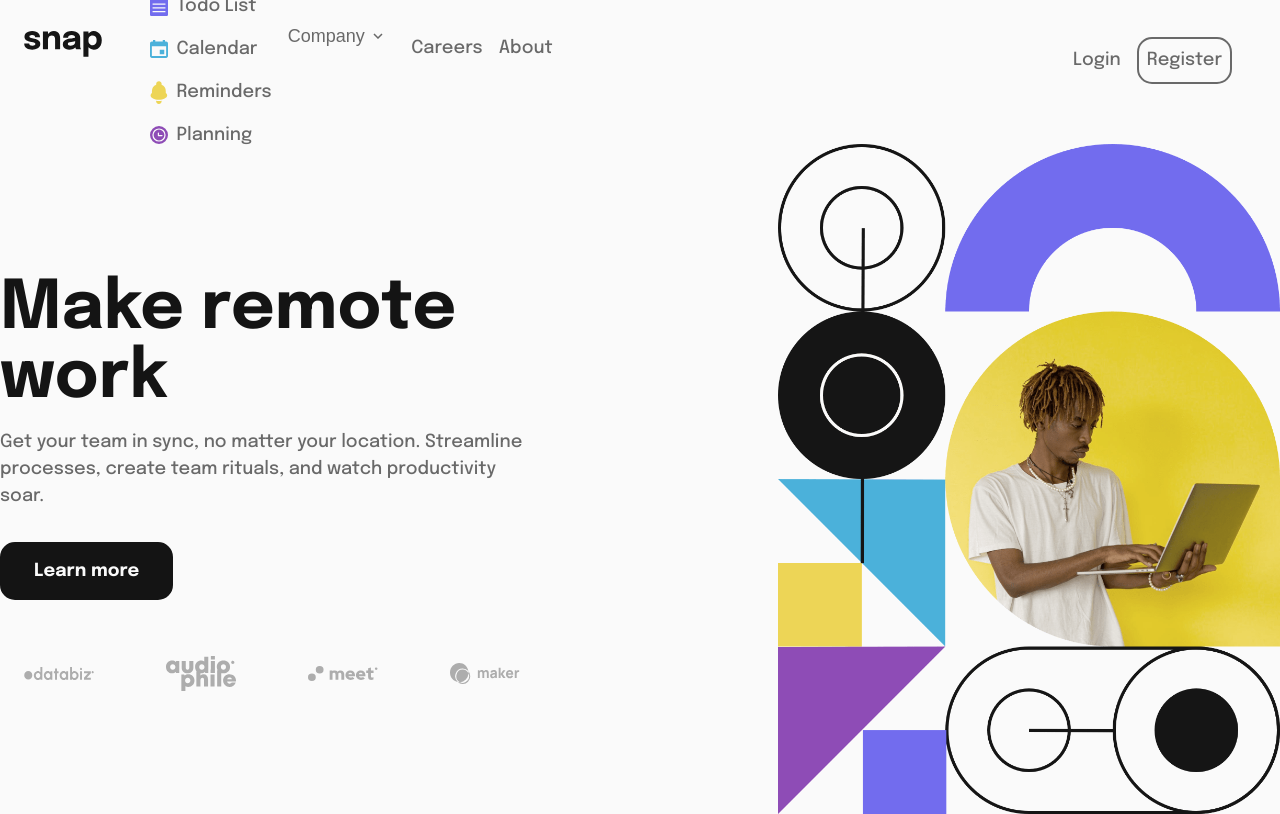
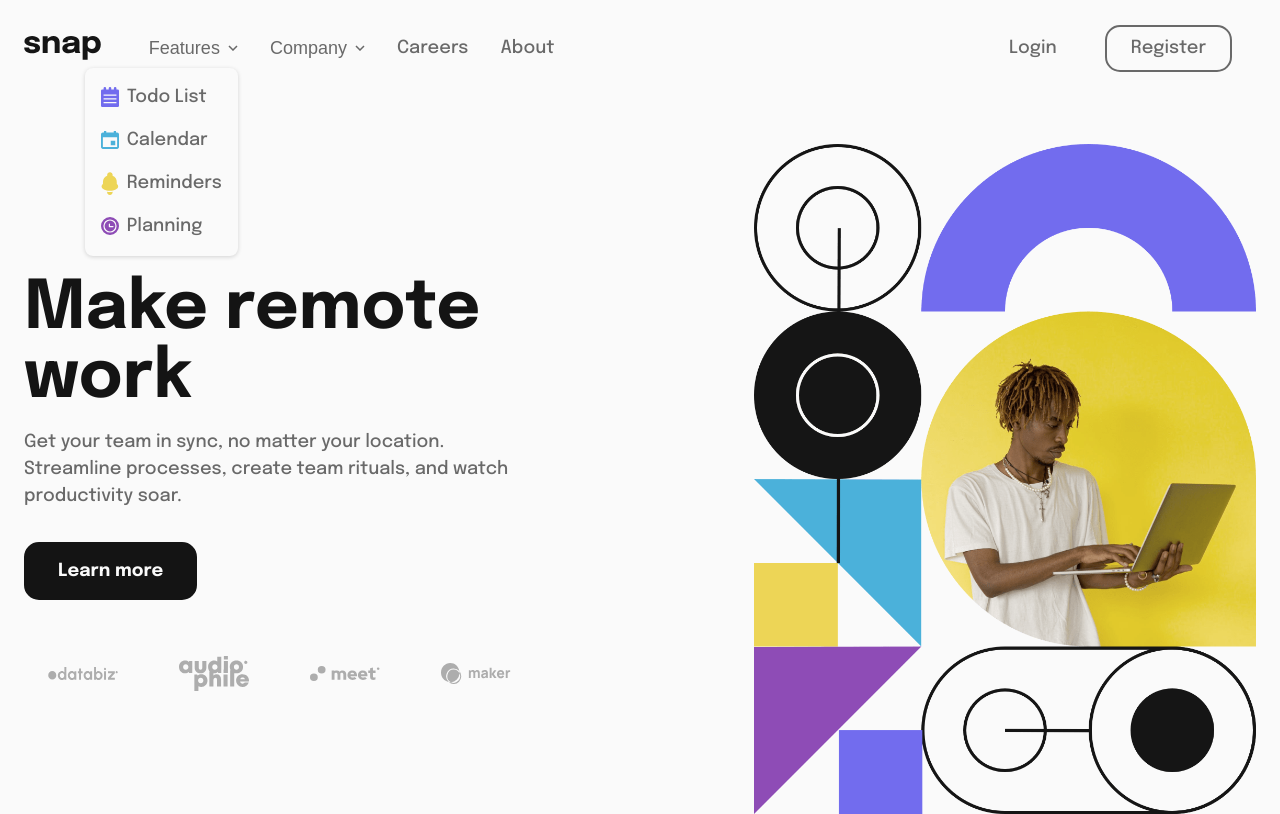
Before and after one commit to Adames1/dropdown-navigation, a plain HTML site: page index.html in a window 1280 px wide. Both pictures are taken after a click on the button "Features". Drawn offline with nearby package versions, Linux system fonts and the light colour scheme.

Commit message:
Final update section dropdown.

```diff
--- a/styles.css
+++ b/styles.css
@@ -282,10 +282,16 @@ nav {
   .container {
     max-width: 1400px;
     margin: auto;
+    padding: 0 var(--spacing-md);
   }
 
   .header {
     padding: var(--spacing-xl) var(--spacing-md);
+  }
+
+  nav .nav-logo {
+    display: flex;
+    align-items: center;
   }
 
   .button-menu,
@@ -297,13 +303,47 @@ nav {
     position: initial;
     width: 100%;
     background-color: transparent;
-    padding: var(--spacing-md);
     box-shadow: initial;
     z-index: initial;
     transform: translateX(0);
     display: flex;
     align-items: center;
     justify-content: space-between;
+    margin-left: var(--spacing-md);
+  }
+
+  .nav-section {
+    position: relative;
+  }
+
+  .nav-section .nav-list--features,
+  .nav-section .nav-list--company {
+    margin-left: initial;
+    width: max-content;
+    height: 0;
+    position: absolute;
+    top: 30px;
+    right: 0;
+    background-color: var(--background-color);
+    box-shadow: rgba(0, 0, 0, 0.16) 0px 1px 4px;
+    padding: 0;
+    border-radius: 8px;
+    opacity: 0;
+  }
+
+  .nav-section .nav-list--features.expand,
+  .nav-section .nav-list--company.expand {
+    height: auto;
+    opacity: 1;
+    padding: var(--spacing-sm);
+  }
+
+  .buttons-actions {
+    gap: var(--spacing-xl);
+  }
+
+  .buttons-actions a:nth-child(2) {
+    padding: var(--spacing-xs) var(--spacing-md);
   }
 
   .nav-menu--sections {
@@ -311,14 +351,17 @@ nav {
     display: flex;
     flex-direction: row;
     align-items: center;
+    gap: var(--spacing-lg);
   }
 
   .nav-list--others {
     flex-direction: row;
+    gap: var(--spacing-lg);
   }
 
   .buttons-actions {
     flex-direction: row;
+    margin-top: 0;
   }
 
   .container-hero {
```
